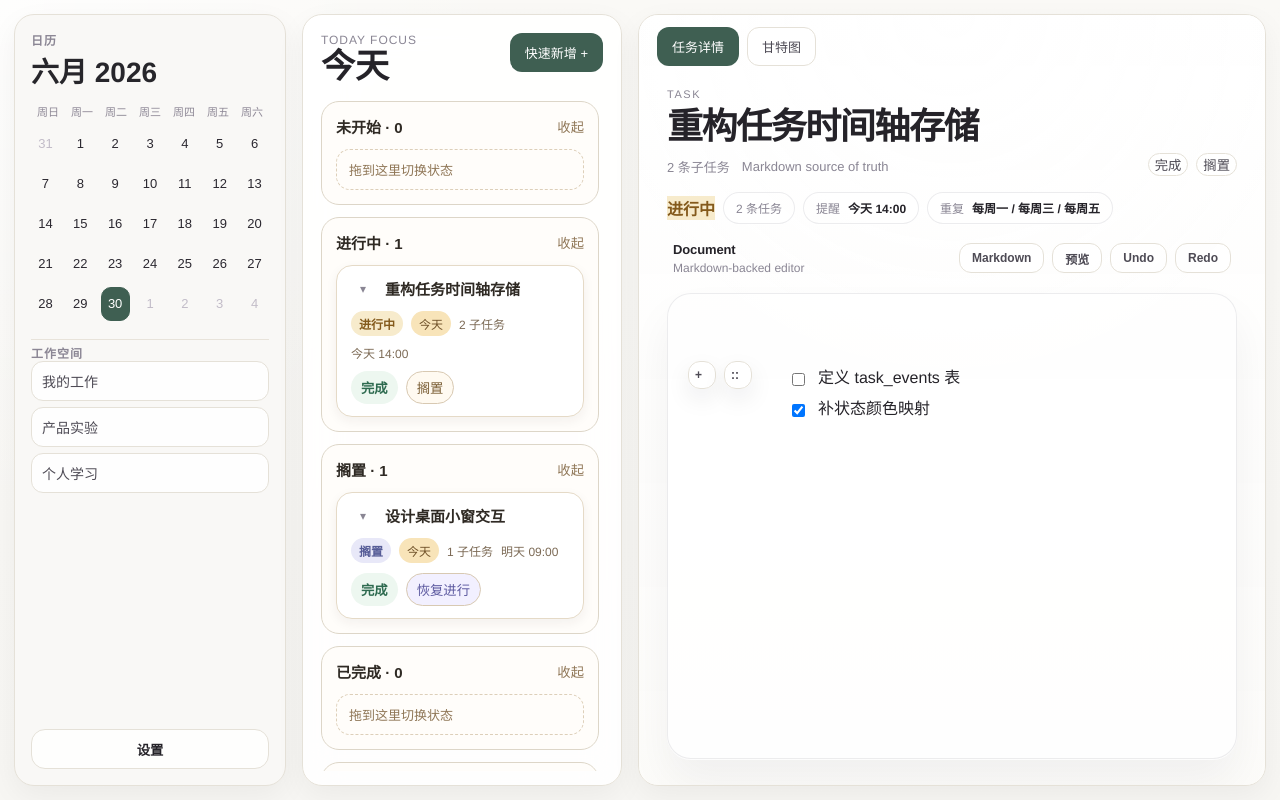
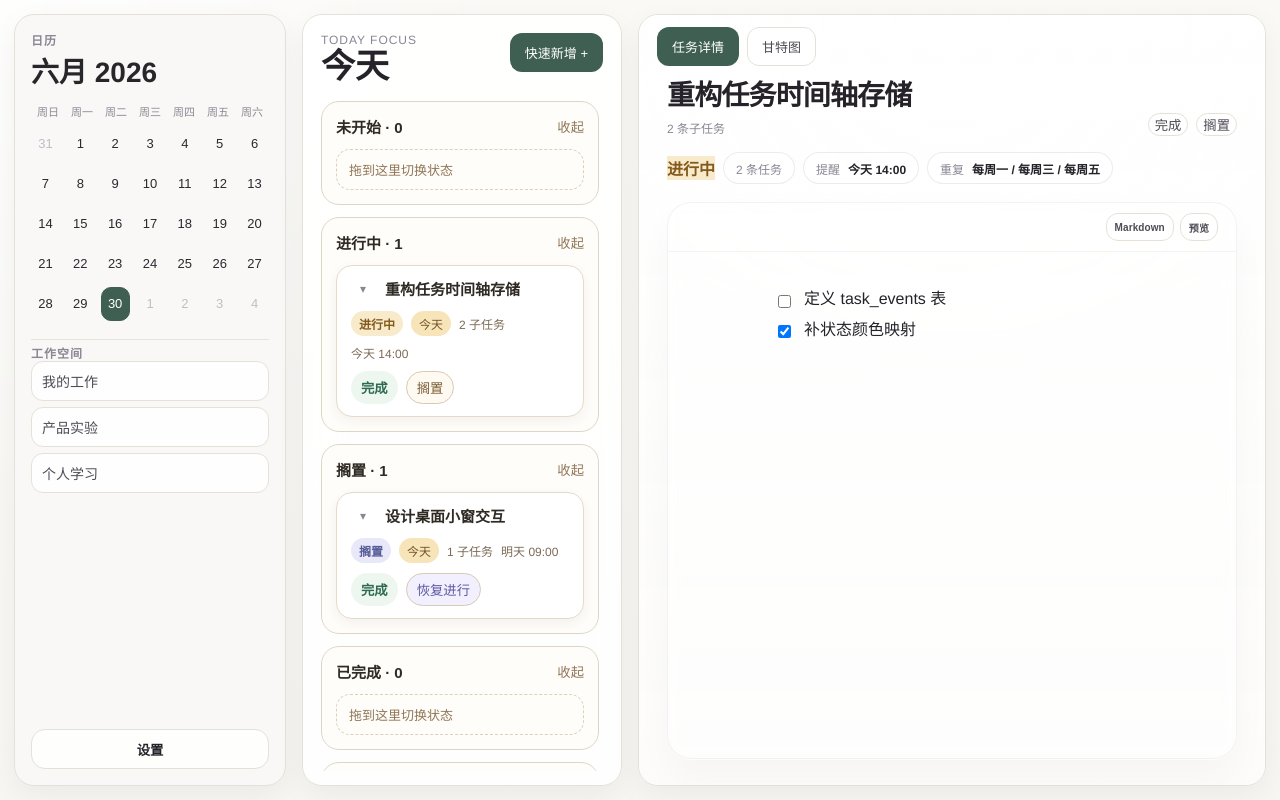
Before and after one commit to KLSOBIG/mylife, a React (Vite) app in the folder apps/desktop/: page / in a window 1280 px wide. Built offline with nearby package versions, Linux system fonts and the light colour scheme.

Commit message:
refactor(desktop): simplify notion-like editor chrome

```diff
--- a/apps/desktop/src/features/details/task-detail-pane.tsx
+++ b/apps/desktop/src/features/details/task-detail-pane.tsx
@@ -72,11 +72,9 @@ export function TaskDetailPane({
         >
           <header className="task-detail-pane__header">
             <div className="task-detail-pane__title-block">
-              <span className="task-detail-pane__eyebrow">Task</span>
               <h2>{task.title}</h2>
               <div className="task-detail-pane__summary">
                 <span>{checklistCount} 条子任务</span>
-                <span>Markdown source of truth</span>
               </div>
             </div>
             <div className="task-detail-pane__header-actions">
--- a/apps/desktop/src/features/details/task-markdown-editor.tsx
+++ b/apps/desktop/src/features/details/task-markdown-editor.tsx
@@ -402,43 +402,6 @@ export function TaskMarkdownEditor({
 
   return (
     <section className="task-markdown-editor">
-      <div className="task-markdown-editor__chrome">
-        <div className="task-markdown-editor__page-meta">
-          <span className="task-markdown-editor__page-label">Document</span>
-          <span className="task-markdown-editor__page-hint">Markdown-backed editor</span>
-        </div>
-        <div className="task-markdown-editor__chrome-actions">
-          <button
-            type="button"
-            className={showMarkdown ? "task-markdown-editor__chrome-button is-active" : "task-markdown-editor__chrome-button"}
-            onClick={() => toggleInspector("markdown")}
-          >
-            Markdown
-          </button>
-          <button
-            type="button"
-            className={showPreview ? "task-markdown-editor__chrome-button is-active" : "task-markdown-editor__chrome-button"}
-            onClick={() => toggleInspector("preview")}
-          >
-            预览
-          </button>
-          <button
-            type="button"
-            className="task-markdown-editor__chrome-button"
-            onClick={() => editor?.chain().focus().undo().run()}
-          >
-            Undo
-          </button>
-          <button
-            type="button"
-            className="task-markdown-editor__chrome-button"
-            onClick={() => editor?.chain().focus().redo().run()}
-          >
-            Redo
-          </button>
-        </div>
-      </div>
-
       <div className="task-markdown-editor__canvas" ref={canvasRef}>
         <div className="task-markdown-editor__gutter" style={{ top: `${gutterTop}px` }}>
           <button
@@ -461,13 +424,12 @@ export function TaskMarkdownEditor({
               setInsertMenuOpen(false);
             }}
           >
-            ::
+            ⋮⋮
           </button>
         </div>
 
         {insertMenuOpen ? (
           <div className="task-markdown-editor__menu-popover" ref={insertMenuRef} style={{ top: `${gutterTop}px` }}>
-            <div className="task-markdown-editor__menu-header">Insert</div>
             {commandDefinitions.map((command) => (
               <button
                 key={command.id}
@@ -484,7 +446,6 @@ export function TaskMarkdownEditor({
 
         {blockMenuOpen ? (
           <div className="task-markdown-editor__menu-popover" ref={blockMenuRef} style={{ top: `${gutterTop}px` }}>
-            <div className="task-markdown-editor__menu-header">Turn into</div>
             {commandDefinitions.map((command) => (
               <button
                 key={command.id}
@@ -498,6 +459,26 @@ export function TaskMarkdownEditor({
             ))}
           </div>
         ) : null}
+
+        <div className="task-markdown-editor__canvas-frame">
+          <div className="task-markdown-editor__canvas-bar">
+            <div className="task-markdown-editor__canvas-actions">
+              <button
+                type="button"
+                className={showMarkdown ? "task-markdown-editor__chrome-button is-active" : "task-markdown-editor__chrome-button"}
+                onClick={() => toggleInspector("markdown")}
+              >
+                Markdown
+              </button>
+              <button
+                type="button"
+                className={showPreview ? "task-markdown-editor__chrome-button is-active" : "task-markdown-editor__chrome-button"}
+                onClick={() => toggleInspector("preview")}
+              >
+                预览
+              </button>
+            </div>
+          </div>
 
           <div className="task-markdown-editor__page">
             {editor ? (
@@ -551,7 +532,6 @@ export function TaskMarkdownEditor({
 
             {slashMenu && visibleSlashCommands.length > 0 ? (
               <div className="task-markdown-editor__slash-menu" style={{ top: `${slashMenu.top}px` }}>
-              <div className="task-markdown-editor__menu-header">Basic blocks</div>
                 {visibleSlashCommands.map((command) => (
                   <button
                     key={command.id}
@@ -565,6 +545,7 @@ export function TaskMarkdownEditor({
                 ))}
               </div>
             ) : null}
+          </div>
         </div>
       </div>
 
--- a/apps/desktop/src/styles/app.css
+++ b/apps/desktop/src/styles/app.css
@@ -339,32 +339,25 @@ body {
   align-items: flex-end;
   justify-content: space-between;
   gap: 18px;
-  padding: 18px 28px 0;
+  padding: 14px 28px 0;
 }
 
 .task-detail-pane__title-block h2 {
-  margin: 6px 0 0;
+  margin: 0;
   color: var(--text-strong);
-  font-size: 36px;
-  line-height: 1.08;
-  letter-spacing: -0.04em;
-  font-weight: 700;
-}
-
-.task-detail-pane__eyebrow {
-  color: var(--text-subtle);
-  font-size: 11px;
-  letter-spacing: 0.14em;
-  text-transform: uppercase;
+  font-size: 28px;
+  line-height: 1.12;
+  letter-spacing: -0.03em;
+  font-weight: 680;
 }
 
 .task-detail-pane__summary {
   display: flex;
   flex-wrap: wrap;
   gap: 12px;
-  margin-top: 10px;
+  margin-top: 8px;
   color: var(--text-subtle);
-  font-size: 13px;
+  font-size: 12px;
 }
 
 .task-detail-pane__header-actions {
@@ -427,52 +420,26 @@ body {
   display: flex;
   flex: 1;
   flex-direction: column;
-  gap: 18px;
+  gap: 14px;
   min-height: 0;
 }
 
-.task-markdown-editor__chrome {
-  display: flex;
-  align-items: center;
-  justify-content: space-between;
-  gap: 16px;
-  padding: 0 6px;
-}
-
-.task-markdown-editor__page-meta {
-  display: flex;
-  flex-direction: column;
-  gap: 4px;
-}
-
-.task-markdown-editor__page-label {
-  color: var(--text-strong);
-  font-size: 13px;
-  font-weight: 600;
-  letter-spacing: -0.01em;
-}
-
-.task-markdown-editor__page-hint {
-  color: var(--text-subtle);
-  font-size: 12px;
-}
-
-.task-markdown-editor__chrome-actions {
+.task-markdown-editor__canvas-actions {
   display: inline-flex;
   align-items: center;
-  gap: 8px;
-  flex-wrap: wrap;
+  gap: 6px;
 }
 
 .task-markdown-editor__chrome-button {
-  min-height: 30px;
-  padding: 0 12px;
+  min-height: 28px;
+  padding: 0 8px;
   border: 1px solid transparent;
-  border-radius: 10px;
+  border-radius: 8px;
   background: transparent;
   color: var(--text-subtle);
-  font-size: 12px;
+  font-size: 10px;
   font-weight: 600;
+  letter-spacing: 0.01em;
   cursor: pointer;
 }
 
@@ -487,12 +454,12 @@ body {
 .task-markdown-editor__drawer,
 .gantt-chart,
 .gantt-empty {
-  border: 1px solid rgba(15, 23, 42, 0.08);
+  border: 1px solid rgba(15, 23, 42, 0.05);
   border-radius: 24px;
-  background: rgba(255, 255, 255, 0.78);
+  background: rgba(255, 255, 255, 0.58);
   box-shadow:
     0 1px 0 rgba(255, 255, 255, 0.84),
-    0 24px 44px rgba(15, 23, 42, 0.05);
+    0 18px 36px rgba(15, 23, 42, 0.03);
 }
 
 .task-markdown-editor__canvas {
@@ -501,6 +468,23 @@ body {
   flex: 1;
   min-height: 0;
   overflow: auto;
+  backdrop-filter: blur(6px);
+}
+
+.task-markdown-editor__canvas-frame {
+  display: flex;
+  min-height: 0;
+  flex: 1;
+  flex-direction: column;
+}
+
+.task-markdown-editor__canvas-bar {
+  display: flex;
+  align-items: center;
+  justify-content: flex-end;
+  min-height: 48px;
+  padding: 0 18px;
+  border-bottom: 1px solid rgba(15, 23, 42, 0.05);
 }
 
 .task-markdown-editor__page {
@@ -508,34 +492,43 @@ body {
   display: flex;
   flex: 1;
   min-height: 0;
-  padding: 20px 20px 30px 72px;
+  padding: 6px 20px 30px 62px;
 }
 
 .task-markdown-editor__gutter {
   position: absolute;
-  left: 20px;
+  left: 16px;
   z-index: 4;
   display: inline-flex;
   align-items: center;
-  gap: 8px;
+  gap: 2px;
+  opacity: 0;
+  transition: opacity 120ms ease;
+}
+
+.task-markdown-editor__canvas:hover .task-markdown-editor__gutter,
+.task-markdown-editor__canvas:focus-within .task-markdown-editor__gutter {
+  opacity: 1;
 }
 
 .task-markdown-editor__gutter-button {
-  width: 28px;
-  height: 28px;
-  border: 1px solid rgba(15, 23, 42, 0.08);
-  border-radius: 9px;
-  background: rgba(255, 255, 255, 0.94);
+  width: 26px;
+  height: 26px;
+  border: 0;
+  border-radius: 8px;
+  background: transparent;
   color: var(--text-subtle);
   font-size: 12px;
   font-weight: 700;
   cursor: pointer;
-  box-shadow: 0 10px 24px rgba(15, 23, 42, 0.08);
+  box-shadow: none;
+  opacity: 0.82;
 }
 
 .task-markdown-editor__gutter-button:hover {
+  background: rgba(15, 23, 42, 0.06);
   color: var(--text-strong);
-  transform: translateY(-1px);
+  opacity: 1;
 }
 
 .task-markdown-editor__menu-popover,
@@ -557,15 +550,6 @@ body {
 
 .task-markdown-editor__slash-menu {
   left: 86px;
-}
-
-.task-markdown-editor__menu-header {
-  padding: 0 4px 6px;
-  color: var(--text-subtle);
-  font-size: 11px;
-  font-weight: 700;
-  letter-spacing: 0.08em;
-  text-transform: uppercase;
 }
 
 .task-markdown-editor__menu-item {
@@ -615,13 +599,13 @@ body {
 
 .task-tiptap__content .ProseMirror {
   min-height: 100%;
-  max-width: 720px;
+  max-width: 700px;
   margin: 0 auto;
-  padding: 34px 48px 60px;
+  padding: 12px 44px 60px;
   outline: none;
   color: var(--text-strong);
   font-size: 16px;
-  line-height: 1.7;
+  line-height: 1.68;
 }
 
 .task-tiptap__content .ProseMirror p {
@@ -642,12 +626,12 @@ body {
 }
 
 .task-tiptap__content .ProseMirror h1 {
-  font-size: 40px;
+  font-size: 38px;
   line-height: 1.05;
 }
 
 .task-tiptap__content .ProseMirror h2 {
-  font-size: 28px;
+  font-size: 27px;
   line-height: 1.14;
 }
 
@@ -1157,13 +1141,13 @@ body {
   }
 
   .task-detail-pane__header,
-  .task-markdown-editor__chrome {
+  .task-markdown-editor__canvas-bar {
     flex-direction: column;
     align-items: stretch;
   }
 
   .task-detail-pane__header-actions,
-  .task-markdown-editor__chrome-actions {
+  .task-markdown-editor__canvas-actions {
     width: 100%;
     justify-content: flex-start;
   }
```
Lines whose indentation alone changed are shown as unchanged.
